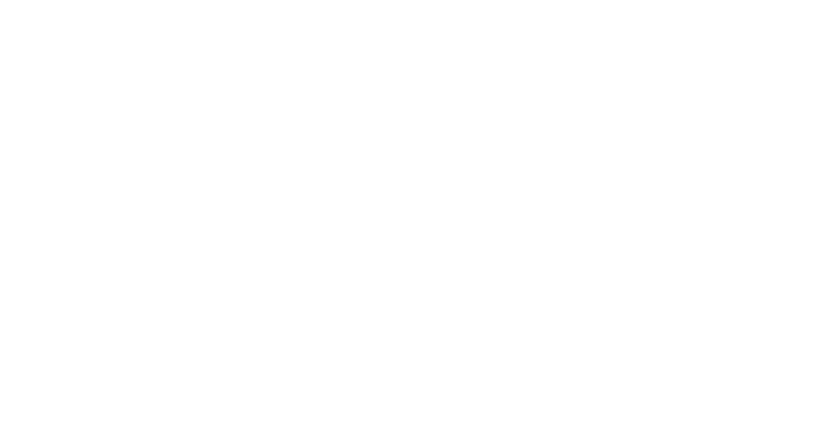
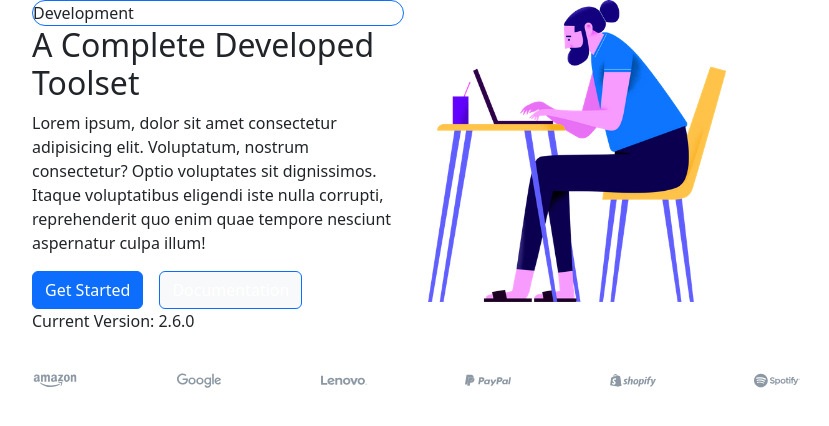
Before and after one commit to GiordanoMercatali/proj-html-vuejs, a Vue app: page / in a window 1280 px wide. Shown: the top 426 px of the page, without its empty margins (224-1053 px from the left). Built offline with nearby package versions, Linux system fonts and the light colour scheme.

Commit message:
add: hero and social logos

```diff
--- a/index.html
+++ b/index.html
@@ -4,7 +4,7 @@
     <meta charset="UTF-8" />
     <link rel="icon" type="image/svg+xml" href="/vite.svg" />
     <meta name="viewport" content="width=device-width, initial-scale=1.0" />
-    <title>Vite + Vue</title>
+    <title>Landrick</title>
   </head>
   <body>
     <div id="app"></div>
--- a/src/App.vue
+++ b/src/App.vue
@@ -1,12 +1,22 @@
 <template>
-  <div>
-
-  </div>
+  <AppMain />
 </template>
 
 <script>
+import axios from 'axios';
+import AppMain from "./components/AppMain.vue";
+
+
 export default {
-
+  components: {
+    // AppHeader,
+    AppMain,
+  },
+  data(){
+    return{
+      // store,
+    };
+  },
 }
 </script>
 
--- a/src/components/AppFooter.vue
+++ b/src/components/AppFooter.vue
@@ -1,7 +1,7 @@
 <template>
-    <div>
+    <footer>
 
-    </div>
+    </footer>
 </template>
 
 <script>
--- a/src/components/AppHeader.vue
+++ b/src/components/AppHeader.vue
@@ -1,7 +1,7 @@
 <template>
-    <div>
-
-    </div>
+    <header>
+        <img src="./images/logo-dark.png">
+    </header>
 </template>
 
 <script>
--- a/src/components/AppMain.vue
+++ b/src/components/AppMain.vue
@@ -1,12 +1,51 @@
 <template>
-    <div>
+    <main>
+        <!-- JUMBOTRON -->
+        <section class="jumbotron">
+            <div class="row d-flex">
+                <div class="col-6">
+                    <div class="border border-primary rounded-pill">Development</div>
+                    <h2>A Complete Developed Toolset</h2>
+                    <p>Lorem ipsum, dolor sit amet consectetur adipisicing elit. Voluptatum, nostrum consectetur? Optio voluptates sit dignissimos. Itaque voluptatibus eligendi iste nulla corrupti, reprehenderit quo enim quae tempore nesciunt aspernatur culpa illum!</p>
+                    <button class="btn btn-primary bg-primary rounded me-3">Get Started</button>
+                    <button class="btn btn-primary bg-light rounded">Documentation</button>
+                    <p>Current Version: 2.6.0</p>
+                </div>
+                <div class="col-6">
+                    <img src="./images/about.png">
+                </div>
+            </div>
+        </section>
 
-    </div>
+        <br>
+        <!-- SOCIALS -->
+        <section class="socials d-flex justify-content-between">
+            <img v-for="(social, indexSocial) in socialsList" :key="social.indexSocial" :src="getSocialImages(indexSocial)">
+        </section>
+    </main>
 </template>
 
 <script>
+import axios from "axios";
 export default {
+    data(){
+        return{
+            socialsList: [
+                "amazon",
+                "google",
+                "lenovo",
+                "paypal",
+                "shopify",
+                "spotify",
+            ],
+        }
+    },
 
+    methods: {
+        getSocialImages(index){
+            return `/src/components/images/${this.socialsList[index]}.svg`
+        }
+    }
 }
 </script>
 
@@ -14,4 +53,21 @@ export default {
 @use "../style/general.scss";
 @import "@fortawesome/fontawesome-free/css/all.css" ;
 
+main{
+  margin: 0 auto;
+  width: 60%;
+
+    .jumbotron{
+        img{
+            width: 80%;
+        }
+    }
+
+    .socials{
+        img{
+            width: 6%;
+        }
+    }
+}
+
 </style>
```
